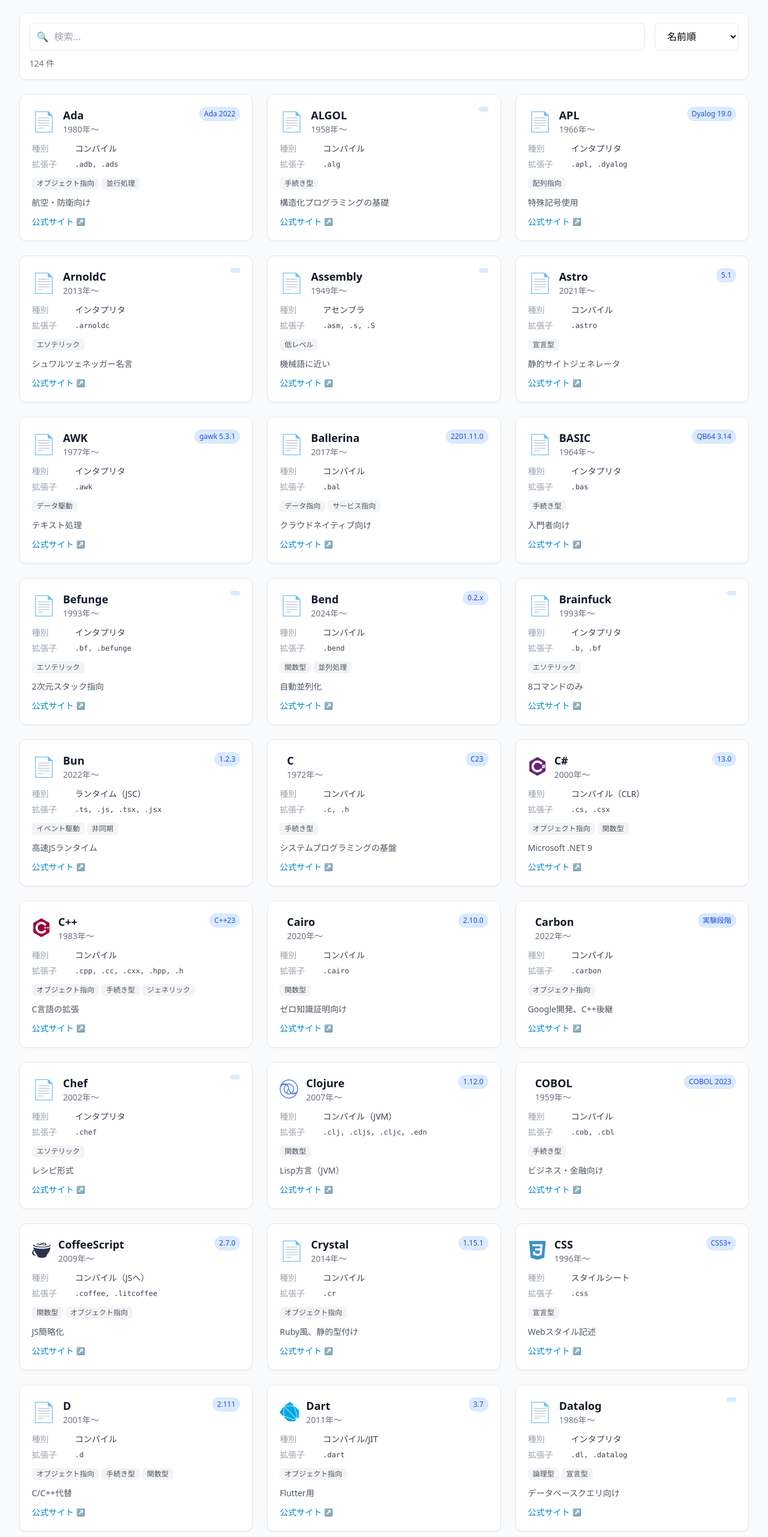
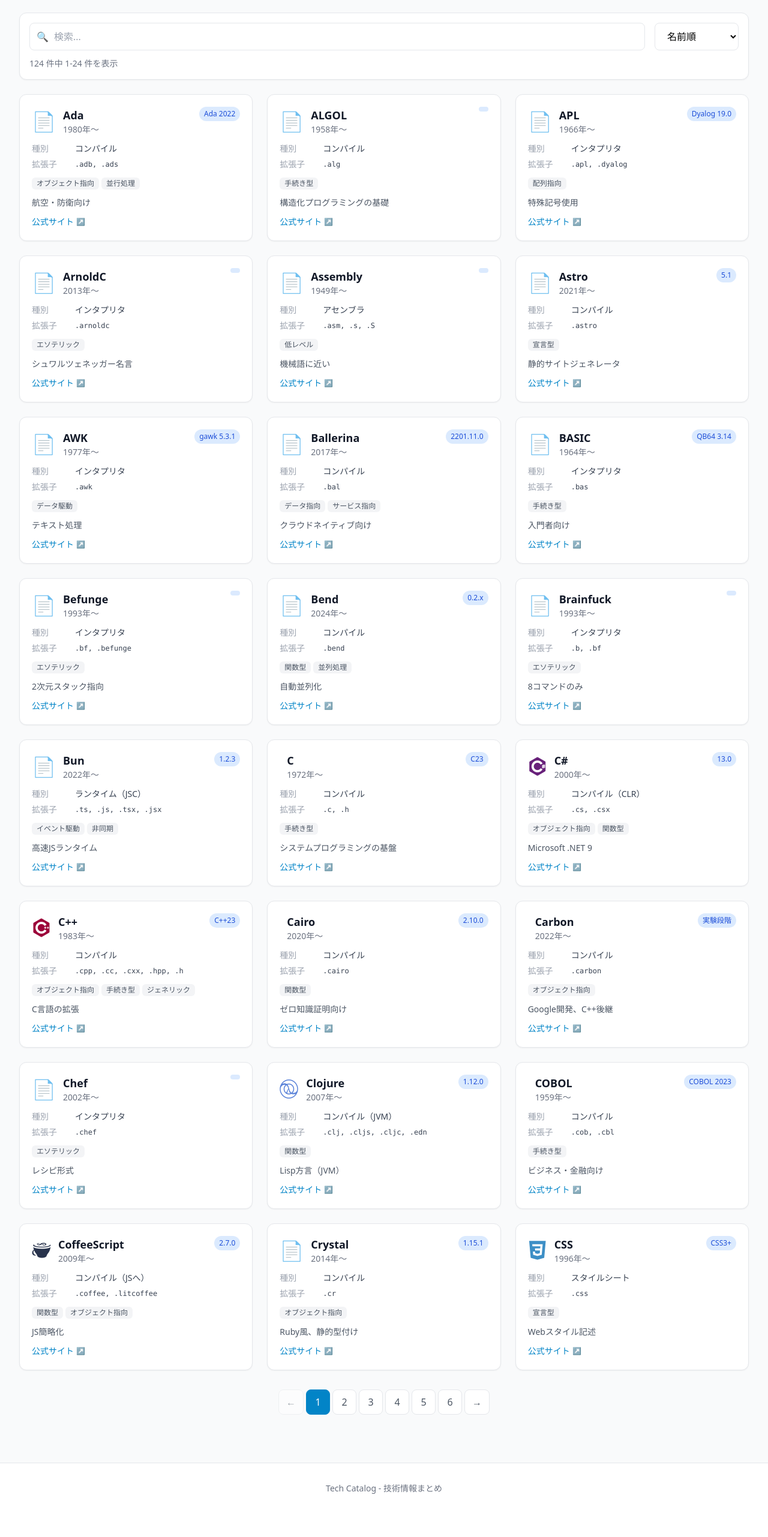
Before and after one commit to ishi720/tech-catalog, a Nuxt app: page /tech in a window 1280 px wide. Shown: the part 234-2797 px from the top of the page at 60% size. After the commit the page ends 2758 px from the top, so only its background shows below. Built offline with nearby package versions, Linux system fonts and the light colour scheme.

Commit message:
ページネーションの追加。リストのフィルタリング機能を設定。

```diff
--- a/pages/tech.vue
+++ b/pages/tech.vue
@@ -38,6 +38,7 @@
         <option value="r">R</option>
         <option value="go">Go</option>
         <option value="csharp">C#</option>
+        <option value="cpp">C++</option>
       </select>
 
       <!-- Category Filter (List view) -->
@@ -75,7 +76,7 @@
         </select>
       </div>
       <div class="mt-3 text-sm text-gray-500">
-        {{ filteredItems.length }} 件
+        {{ filteredItems.length }} 件中 {{ paginationInfo.start }}-{{ paginationInfo.end }} 件を表示
       </div>
     </div>
 
@@ -84,7 +85,7 @@
       <!-- Programming Languages -->
       <template v-if="activeTab === 'languages'">
         <div
-          v-for="lang in filteredItems"
+          v-for="lang in paginatedItems"
           :key="lang.id"
           class="bg-white rounded-xl shadow-sm border p-5 hover:shadow-md hover:border-primary-200 transition-all"
         >
@@ -125,7 +126,7 @@
       <!-- Databases -->
       <template v-if="activeTab === 'databases'">
         <div
-          v-for="db in filteredItems"
+          v-for="db in paginatedItems"
           :key="db.id"
           class="bg-white rounded-xl shadow-sm border p-5 hover:shadow-md hover:border-primary-200 transition-all"
         >
@@ -166,7 +167,7 @@
       <!-- Frameworks -->
       <template v-if="activeTab === 'frameworks'">
         <div
-          v-for="fw in filteredItems"
+          v-for="fw in paginatedItems"
           :key="fw.id"
           class="bg-white rounded-xl shadow-sm border p-5 hover:shadow-md hover:border-primary-200 transition-all"
         >
@@ -202,7 +203,7 @@
       <!-- Dev Tools -->
       <template v-if="activeTab === 'devtools'">
         <div
-          v-for="tool in filteredItems"
+          v-for="tool in paginatedItems"
           :key="tool.id"
           class="bg-white rounded-xl shadow-sm border p-5 hover:shadow-md hover:border-primary-200 transition-all"
         >
@@ -238,7 +239,7 @@
       <!-- Libraries -->
       <template v-if="activeTab === 'libraries'">
         <div
-          v-for="lib in filteredItems"
+          v-for="lib in paginatedItems"
           :key="lib.id"
           @click="openLibraryDetail(lib)"
           class="bg-white rounded-xl shadow-sm border p-4 hover:shadow-md hover:border-primary-200 transition-all cursor-pointer"
@@ -272,6 +273,44 @@
     <div v-if="filteredItems.length === 0" class="text-center py-12">
       <div class="text-4xl mb-4">🔍</div>
       <p class="text-gray-500">該当する項目が見つかりません</p>
+    </div>
+
+    <!-- Pagination -->
+    <div v-if="totalPages > 1" class="mt-8 flex justify-center">
+      <nav class="flex items-center gap-1">
+        <!-- Previous -->
+        <button
+          @click="goToPage(currentPage - 1)"
+          :disabled="currentPage === 1"
+          class="px-3 py-2 rounded-lg border bg-white text-gray-600 hover:bg-gray-50 disabled:opacity-50 disabled:cursor-not-allowed transition-colors"
+        >
+          ←
+        </button>
+
+        <!-- Page Numbers -->
+        <template v-for="page in pageNumbers" :key="page">
+          <span v-if="page === '...'" class="px-3 py-2 text-gray-400">...</span>
+          <button
+            v-else
+            @click="goToPage(page as number)"
+            class="px-3 py-2 rounded-lg border transition-colors min-w-[40px]"
+            :class="currentPage === page
+              ? 'bg-primary-600 text-white border-primary-600'
+              : 'bg-white text-gray-600 hover:bg-gray-50'"
+          >
+            {{ page }}
+          </button>
+        </template>
+
+        <!-- Next -->
+        <button
+          @click="goToPage(currentPage + 1)"
+          :disabled="currentPage === totalPages"
+          class="px-3 py-2 rounded-lg border bg-white text-gray-600 hover:bg-gray-50 disabled:opacity-50 disabled:cursor-not-allowed transition-colors"
+        >
+          →
+        </button>
+      </nav>
     </div>
   </div>
 
@@ -391,6 +430,15 @@
 const selectedCategory = ref('')
 const selectedLibrary = ref<Library | null>(null)
 
+// ページネーション
+const currentPage = ref(1)
+const itemsPerPage = ref(24)
+
+// タブやフィルター変更時にページをリセット
+watch([activeTab, search, sortBy, selectedLanguage, selectedCategory, itemsPerPage], () => {
+  currentPage.value = 1
+})
+
 const tabs = computed(() => [
   { id: 'languages', name: 'プログラミング言語', icon: '💻', count: programmingLanguages.length },
   { id: 'databases', name: 'データベース', icon: '🗄️', count: databases.length },
@@ -417,6 +465,13 @@
       break
     case 'libraries':
       items = [...libraries]
+      // ライブラリ用フィルター
+      if (selectedLanguage.value) {
+        items = items.filter(lib => lib.language === selectedLanguage.value)
+      }
+      if (selectedCategory.value) {
+        items = items.filter(lib => lib.category === selectedCategory.value)
+      }
       break
   }
 
@@ -425,7 +480,8 @@
     const q = search.value.toLowerCase()
     items = items.filter(item =>
       item.name.toLowerCase().includes(q) ||
-      (item.notes && item.notes.toLowerCase().includes(q))
+      (item.notes && item.notes.toLowerCase().includes(q)) ||
+      (item.description && item.description.toLowerCase().includes(q))
     )
   }
 
@@ -440,6 +496,54 @@
 
   return items
 })
+
+// ページネーション計算
+const totalPages = computed(() => Math.ceil(filteredItems.value.length / itemsPerPage.value))
+
+const paginatedItems = computed(() => {
+  const start = (currentPage.value - 1) * itemsPerPage.value
+  const end = start + itemsPerPage.value
+  return filteredItems.value.slice(start, end)
+})
+
+// 表示情報
+const paginationInfo = computed(() => {
+  const total = filteredItems.value.length
+  const start = total === 0 ? 0 : (currentPage.value - 1) * itemsPerPage.value + 1
+  const end = Math.min(currentPage.value * itemsPerPage.value, total)
+  return { start, end, total }
+})
+
+// ページネーションのページ番号リスト
+const pageNumbers = computed(() => {
+  const pages: (number | string)[] = []
+  const total = totalPages.value
+  const current = currentPage.value
+
+  if (total <= 7) {
+    for (let i = 1; i <= total; i++) pages.push(i)
+  } else {
+    pages.push(1)
+    if (current > 3) pages.push('...')
+
+    const start = Math.max(2, current - 1)
+    const end = Math.min(total - 1, current + 1)
+
+    for (let i = start; i <= end; i++) pages.push(i)
+
+    if (current < total - 2) pages.push('...')
+    pages.push(total)
+  }
+
+  return pages
+})
+
+const goToPage = (page: number) => {
+  if (page >= 1 && page <= totalPages.value) {
+    currentPage.value = page
+    window.scrollTo({ top: 0, behavior: 'smooth' })
+  }
+}
 
 const getDbBadgeClass = (type: string): string => {
   if (type.includes('RDBMS')) return 'bg-blue-100 text-blue-700'
@@ -484,19 +588,6 @@
   return classes[category] || 'bg-gray-100 text-gray-700'
 }
 
-const filteredLibraries = computed(() => {
-  let result = [...libraries]
-
-  if (selectedLanguage.value) {
-    result = result.filter(lib => lib.language === selectedLanguage.value)
-  }
-
-  if (selectedCategory.value) {
-    result = result.filter(lib => lib.category === selectedCategory.value)
-  }
-  return result.sort((a, b) => a.name.localeCompare(b.name))
-})
-
 const openLibraryDetail = (lib: Library) => {
   selectedLibrary.value = lib
 }
@@ -518,7 +609,7 @@
   }
   return names[language] || language
 }
-// ラベルとバッジのクラス名を取得
+
 const getLanguageLabel = (language: string): string => {
   const labels: Record<string, string> = {
     javascript: 'JavaScript',
@@ -529,11 +620,13 @@
     r: 'R',
     go: 'Go',
     csharp: 'C#',
+    cpp: 'C++',
     cobol: 'COBOL',
     multi: '複数言語'
   }
   return labels[language] || language
 }
+
 const getLanguageBadgeClass = (language: string): string => {
   const classes: Record<string, string> = {
     javascript: 'bg-yellow-100 text-yellow-800',
@@ -560,3 +653,12 @@
   return cat?.nameJa || category
 }
 </script>
+
+<style scoped>
+.line-clamp-2 {
+  display: -webkit-box;
+  -webkit-line-clamp: 2;
+  -webkit-box-orient: vertical;
+  overflow: hidden;
+}
+</style>
```
